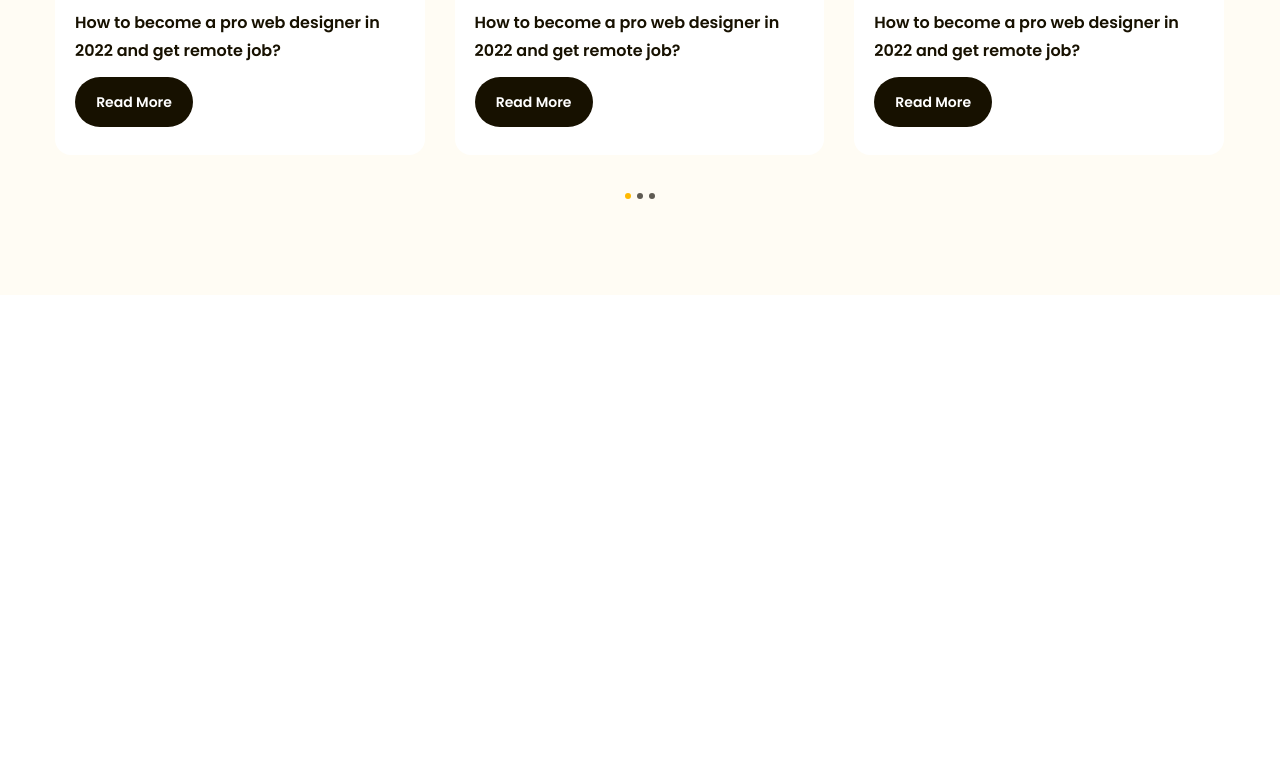
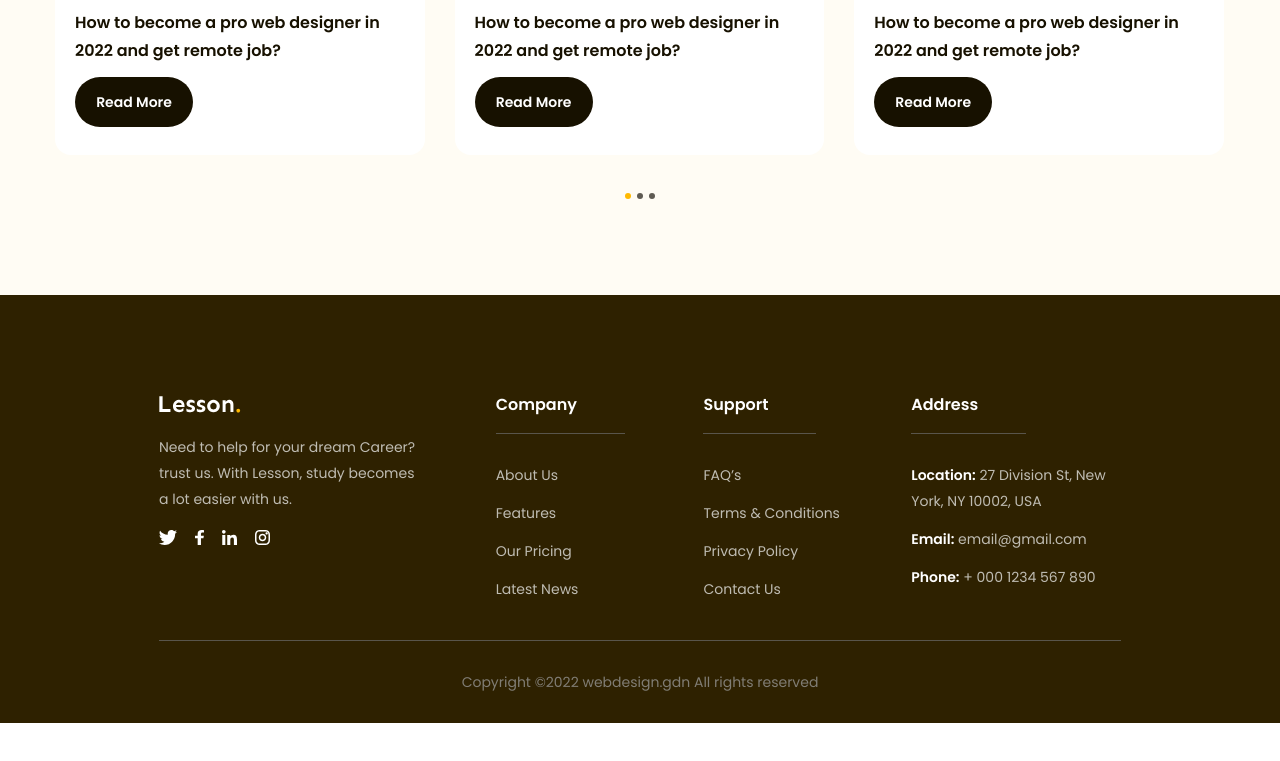
Before and after one commit to NXL16/Tuhoc, a plain HTML site: page Project1/index.html in a window 1280 px wide. Shown: the part 4314-5075 px from the top of the page. After the commit the page ends 5037 px from the top, so only its background shows below. Drawn offline with Linux system fonts and the light colour scheme.

Commit message:
p14 Hoàn thành dự án

```diff
--- a/Project1/assets/css/style.css
+++ b/Project1/assets/css/style.css
@@ -684,3 +684,83 @@ header.fixed {
     background: var(--primary-color);
     cursor: default;
 }
+
+/* =================footer=================== */
+.footer {
+    background: #2E2100;
+    padding: 96px 135px 0;
+}
+
+.footer .row {
+    display: flex;
+    padding-bottom: 38px;
+    border-bottom: 1px solid #59554B;
+}
+
+.footer .row .column {
+    width: 21.6%;
+}
+
+.footer .row .column:first-child {
+    width: 35%;
+}
+
+.footer .logo{
+    margin-top: 5px;
+}
+
+.footer .desc {
+    margin-top: 18px;
+    max-width: 267px;
+    color: #BFBCB2;
+    font-size: 1.4rem;
+    line-height: 1.86;
+}
+
+.footer .socials {
+    display: flex;
+    margin-top: 18px;
+    gap: 18px;
+}
+
+.footer .title {
+    padding-bottom: 14px;
+    padding-right: 48px;
+    display: inline-block;
+    border-bottom: 1px solid #59554B;
+    color: #FFF;
+    font-size: 1.6rem;
+    font-weight: 600;
+    line-height: 1.75;
+}
+
+.footer .list {
+    margin-top: 28px;
+}
+
+.footer .list a {
+    display: inline-block;
+    margin-bottom: 12px;
+    color: #BFBCB2;
+    font-size: 1.4rem;
+    line-height: 1.86;
+}
+
+.footer .list li:last-child a {
+    margin-bottom: 0;
+}
+
+.footer .list strong {
+    color: #FFF;
+    font-size: 1.4rem;
+    font-weight: 600;
+    line-height: 1.86;
+}
+
+.footer .copyright {
+    padding: 28px 0;
+    color: #807D74;
+    text-align: center;
+    font-size: 1.4rem;
+    line-height: 1.86;
+}
--- a/Project1/index.html
+++ b/Project1/index.html
@@ -14,7 +14,7 @@
     <title>Project 1 - Figma to HTML</title>
 </head>
 
-<body style="height: 9999px;">
+<body>
     <!-- header -->
     <header class="header fixed">
         <div class="main-content">
@@ -483,6 +483,92 @@
             </div>
         </div>
     </main>
+
+    <!-- footer -->
+    <footer class="footer">
+        <div class="main-content">
+            <div class="row">
+                <!-- column 1 -->
+                <column class="column">
+                    <img src="./assets/img/Logo-footer.svg" alt="Lesson." class="logo">
+                    <p class="desc">Need to help for your dream Career? trust us. With Lesson, study becomes a lot
+                        easier with us.</p>
+                    <div class="socials">
+                        <a href="#!">
+                            <img src="./assets/icon/twitter.svg" alt="twitter" class="icon">
+                        </a>
+                        <a href="#!">
+                            <img src="./assets/icon/face.svg" alt="facebook" class="icon">
+                        </a>
+                        <a href="#!">
+                            <img src="./assets/icon/linked_in.svg" alt="linked_in" class="icon">
+                        </a>
+                        <a href="#!">
+                            <img src="./assets/icon/instagram.svg" alt="instagram" class="icon">
+                        </a>
+                    </div>
+                </column>
+
+                <!-- column 2 -->
+                <column class="column">
+                    <h3 class="title">Company</h3>
+                    <ul class="list">
+                        <li>
+                            <a href="#!">About Us</a>
+                        </li>
+                        <li>
+                            <a href="#!">Features</a>
+                        </li>
+                        <li>
+                            <a href="#!">Our Pricing</a>
+                        </li>
+                        <li>
+                            <a href="#!">Latest News</a>
+                        </li>
+                    </ul>
+                </column>
+
+                <!-- column 3 -->
+                <column class="column">
+                    <h3 class="title">Support</h3>
+                    <ul class="list">
+                        <li>
+                            <a href="#!">FAQ’s</a>
+                        </li>
+                        <li>
+                            <a href="#!">Terms & Conditions</a>
+                        </li>
+                        <li>
+                            <a href="#!">Privacy Policy</a>
+                        </li>
+                        <li>
+                            <a href="#!">Contact Us</a>
+                        </li>
+                    </ul>
+                </column>
+
+                <!-- column 4 -->
+                <column class="column">
+                    <h3 class="title">Address</h3>
+                    <ul class="list">
+                        <li>
+                            <a href="#!"><strong>Location:</strong> 27 Division St, New York, NY 10002, USA</a>
+                        </li>
+                        <li>
+                            <a href="#!"><strong>Email:</strong> email@gmail.com</a>
+                        </li>
+                        <li>
+                            <a href="#!"><strong>Phone:</strong> + 000 1234 567 890</a>
+                        </li>
+                    </ul>
+                </column>
+            </div>
+
+            <div class="copyright">
+                <p>Copyright ©2022 webdesign.gdn All rights reserved</p>
+            </div>
+        </div>
+    </footer>
 </body>
 
 </html>
```
Also changed, not shown: Project1/assets/icon/face.svg (added), Project1/assets/icon/instagram.svg (added), Project1/assets/icon/linked_in.svg (added), Project1/assets/icon/twitter.svg (added), Project1/assets/img/Logo-footer.svg (added).
